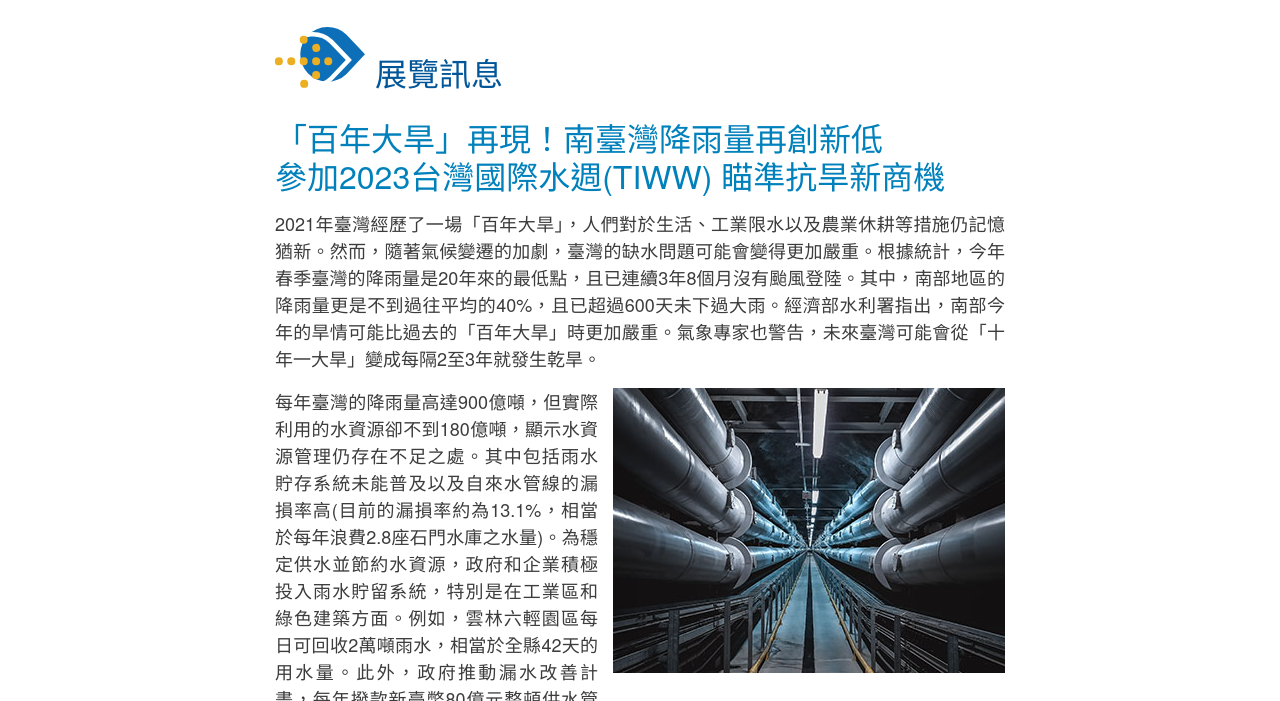
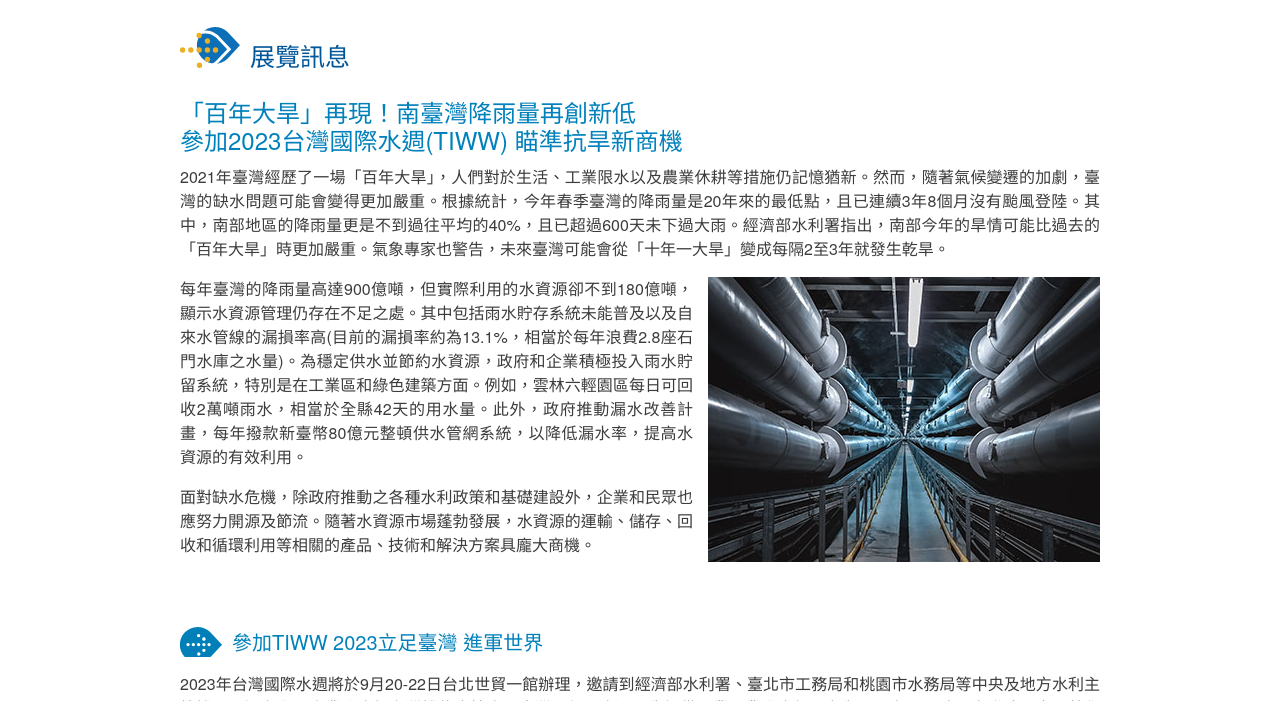
Before and after one commit to dorthan/2023-tiww, a plain HTML site: page info.html in a window 1280 px wide. Shown: the part 251-952 px from the top of the page. Drawn offline with Linux system fonts and the light colour scheme; a web font is replaced by a local one.

Commit message:
fix content text

```diff
--- a/css/component/_content.scss
+++ b/css/component/_content.scss
@@ -2,7 +2,7 @@
 
 .content {
    &__theme {
-      font-size: 32px;
+      font-size: 25px;
       font-weight: 500;
       line-height: 1;
       color: #005699;
@@ -13,30 +13,30 @@
 
 
       &-img {
-         width: 90px;
+         width: 60px;
          margin-right: 10px;
       }
    }
 
    &__title {
-      font-size: 32px;
+      font-size: 24px;
       font-weight: 500;
       line-height: 1.2;
       color: #0081bc;
-      margin-bottom: 15px;
+      margin-bottom: 10px;
    }
 
 
    &__subtitle {
-      font-size: 24px;
+      font-size: 20px;
       font-weight: 600;
       line-height: 1.2;
       color: #0081bc;
-      margin-bottom: 30px;
+      margin-bottom: 20px;
       &-info {
          color: #0081bc;
          clear: auto;
-         font-size: 24px;
+         font-size: 20px;
          font-weight: 500;
          padding-left: 52px;
          margin: 15px 0;
@@ -46,7 +46,7 @@
       &-area {
          color: #0081bc;
          clear: auto;
-         font-size: 20px;
+         font-size: 18px;
          font-weight: 500;
          margin: 30px 0 10px 0;
          display: flex;
@@ -69,7 +69,7 @@
    &__text {
       clear: both;
       color: #3c3c3c;
-      font-size: 18px;
+      font-size: 16px;
       font-weight: 300;
       line-height: 1.5;
       text-align: justify;
--- a/css/component/_photo.scss
+++ b/css/component/_photo.scss
@@ -18,6 +18,7 @@
         left: 0;
         bottom: 0;
         // height: 58px;
+        text-align: left;
     }
 
     &.float-left {
--- a/info.html
+++ b/info.html
@@ -66,7 +66,7 @@
             <!-- 內容 -->
             <section class="container">
                 <div class="row justify-content-center">
-                    <div class="col-8">
+                    <div class="col-10">
 
                         <div class="content__theme">
                             <img src="./img/bullet_sub_cat.svg" class="content__theme-img">
```
Also changed, not shown: focus.html (+1 -1 lines), focus_2.html (+1 -1 lines), focus_3.html (+1 -1 lines), focus_4.html (+1 -1 lines), focus_5.html (+1 -1 lines), news.html (+1 -1 lines), news_2.html (+1 -1 lines), news_2_en.html (+1 -1 lines), news_en.html (+1 -1 lines), topic.html (+1 -1 lines), css/all.css, 1 other file.
